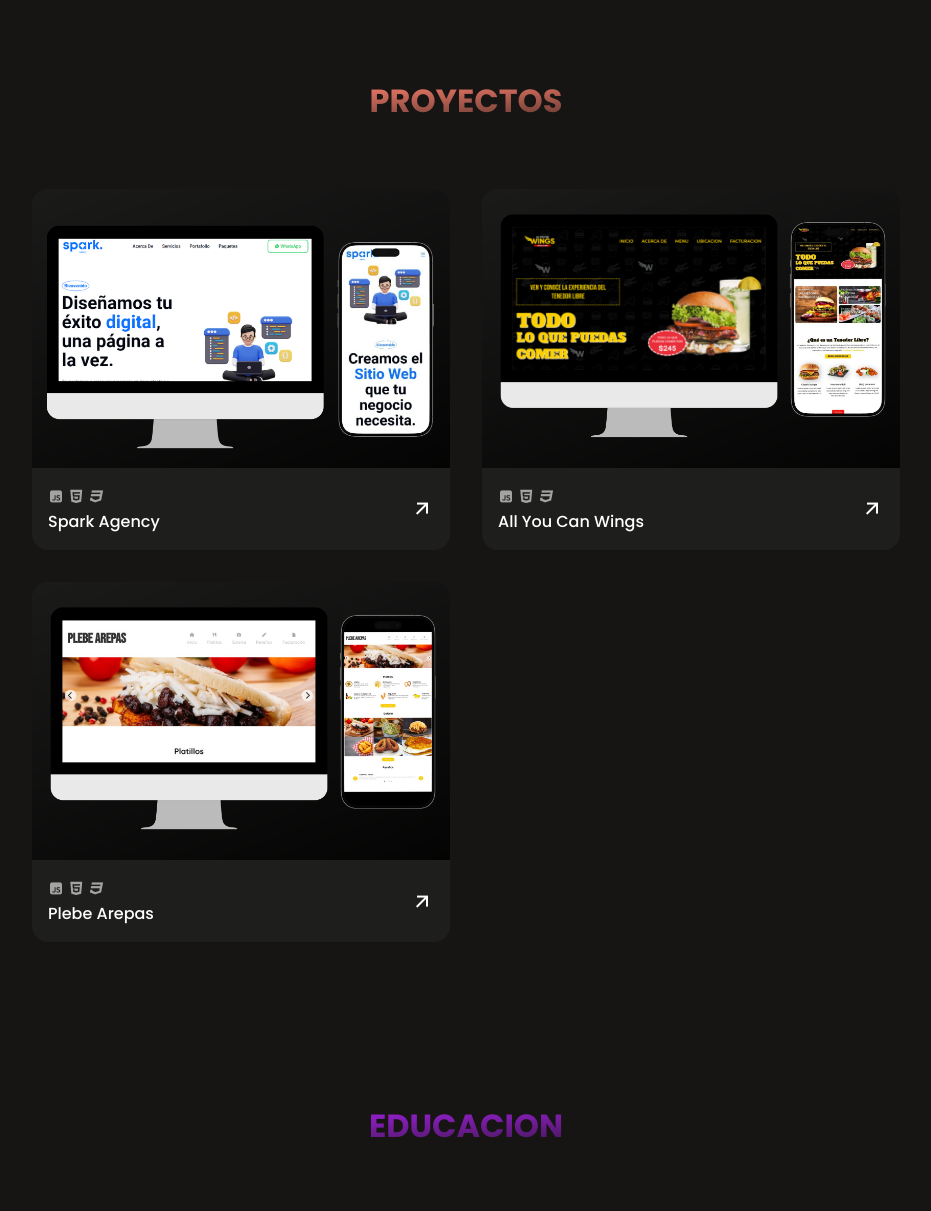
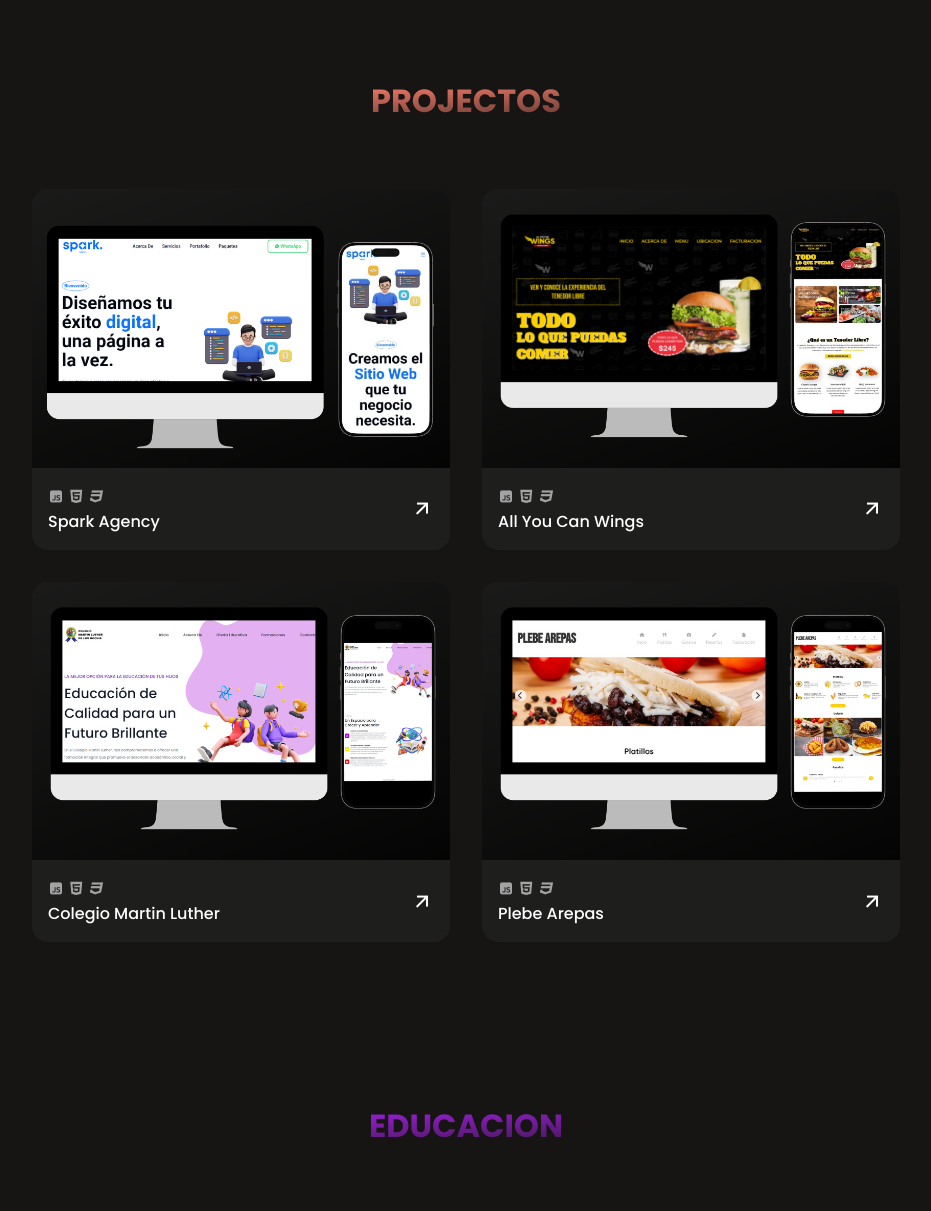
Before and after one commit to mariobernard29/mariobernard29.github.io, a plain HTML site: page index.html in a window 1280 px wide. Shown: the part 953-2164 px from the top of the page, without its empty margins (174-1105 px from the left). Drawn offline with nearby package versions, Linux system fonts and the light colour scheme.

Commit message:
Update index.html

```diff
--- a/index.html
+++ b/index.html
@@ -25,7 +25,7 @@
         </div>
         <ul class="nav__links" id="nav-links">
           <li><a href="#home">Inicio</a></li>
-          <li><a href="#project">Proyectos</a></li>
+          <li><a href="#project">Projectos</a></li>
           <li><a href="#experience">Educacion</a></li>
           <li><a href="#contact">Contacto</a></li>
         </ul>
@@ -68,7 +68,7 @@
     </section>
 
     <section class="section__container project__container" id="project">
-      <h2>PROYECTOS</h2>
+      <h2>PROJECTOS</h2>
       <div class="project__grid">
         <div class="project__card">
           <img src="assets/spark portafolio.png" alt="project" />
@@ -81,7 +81,7 @@
               </p>
               <h4>Spark Agency</h4>
             </div>
-            <a href="https://sparkagency.lat/"><i class="ri-arrow-right-up-line"></i></a>
+            <a href="#"><i class="ri-arrow-right-up-line"></i></a>
           </div>
         </div>
         <div class="project__card">
@@ -95,7 +95,23 @@
               </p>
               <h4>All You Can Wings</h4>
             </div>
-            <a href="https://allyoucanwings.netlify.app/"><i class="ri-arrow-right-up-line"></i></a>
+            <a href="#"><i class="ri-arrow-right-up-line"></i></a>
+          </div>
+        </div>
+
+
+        <div class="project__card">
+          <img src="assets/martin portafolio.png" alt="project" />
+          <div class="project__card__details">
+            <div>
+              <p>
+                <span><i class="ri-javascript-fill"></i></span>
+                <span><i class="ri-html5-fill"></i></span>
+                <span><i class="ri-css3-fill"></i></span>
+              </p>
+              <h4>Colegio Martin Luther</h4>
+            </div>
+            <a href="#"><i class="ri-arrow-right-up-line"></i></a>
           </div>
         </div>
 
```
